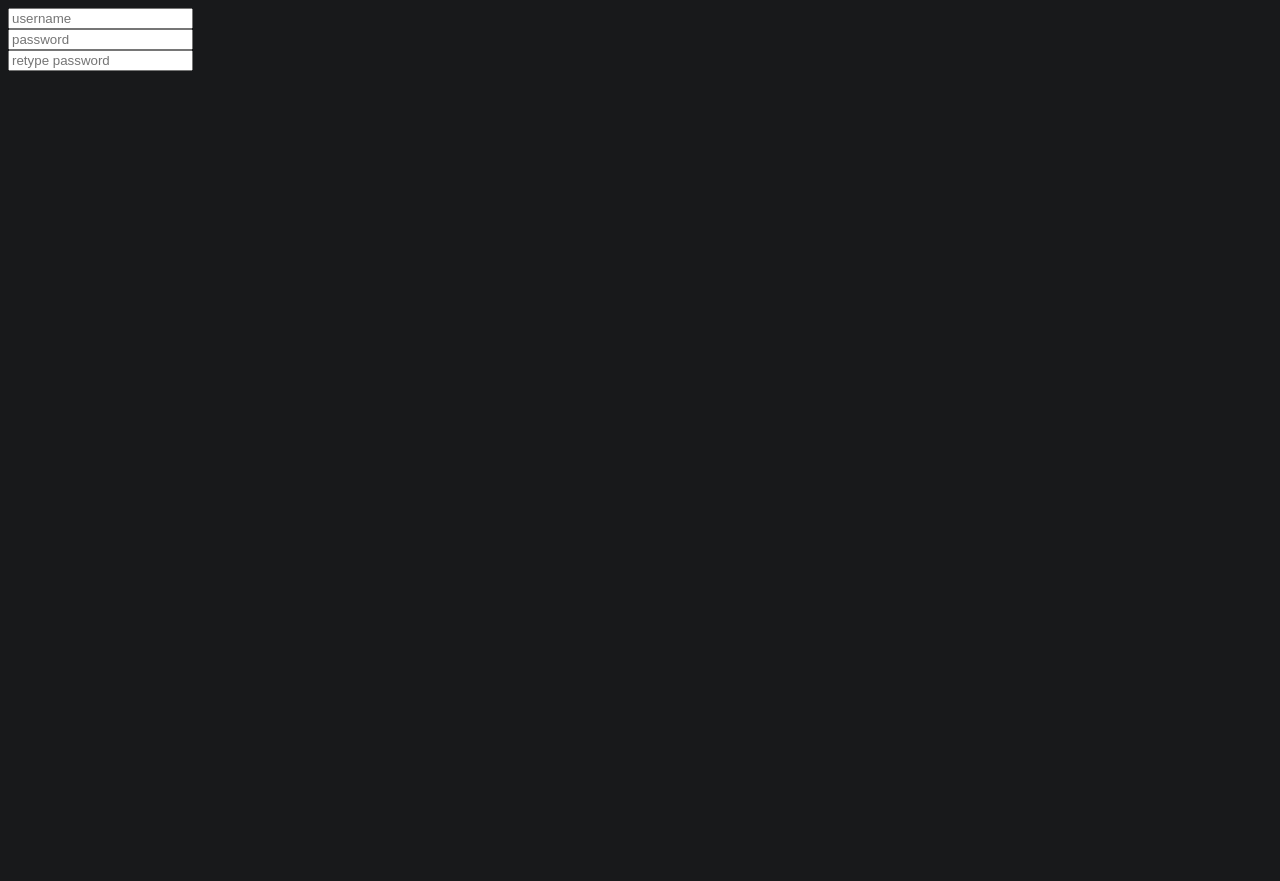
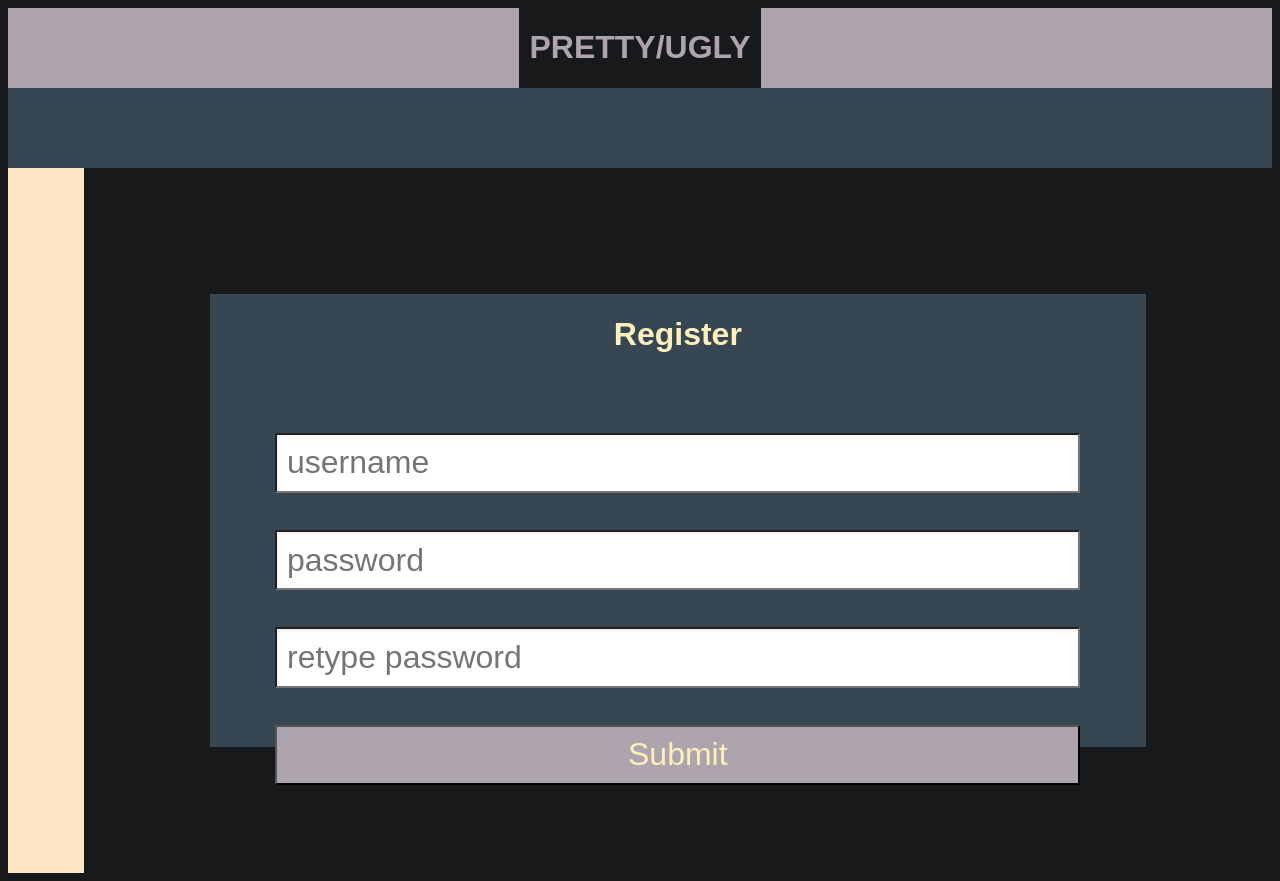
Before and after one commit to AustonBoyd/Pretty_Ugly, a plain HTML site: page register.html in a window 1280 px wide. Before the commit the page ends 800 px from the top, so only its background shows below. Drawn offline with Linux system fonts and the light colour scheme.

Commit message:
adding css changes to register page

```diff
--- a/register.html
+++ b/register.html
@@ -7,28 +7,32 @@
     <title>Register</title>
 </head>
 <body>
-    <div>
-        <div id="logo-div">
 
+    <div class="container">
+            <div class="logo-div">
+                <div class="logo">
+                    <h1>PRETTY/UGLY</h1>
                 </div>
             </div>
+
         <div class="bar"></div>
-    <div>
+        <div class="lower-container">
             <div class="img-div">
-            <div>
+                <div class="image">
 
                 </div>
             </div>
             <div class="register-container">
                 <div class="register">
+                    <h1>Register</h1>
                     <form action="">
                         <input type="text" id="username" name="username" placeholder="username"><br>
                         <input type="password" id="password" name="password" placeholder="password"><br>
                         <input type="password" id="retypepassword" name="retypepassword" placeholder="retype password"><br>
+                        <button type="submit">Submit</button>
                     </form>
-
                 </div>
-
+            </div>
         </div>
     </div>
 </body>
--- a/styles/register.css
+++ b/styles/register.css
@@ -1,3 +1,97 @@
+
+*{
+    /* border-radius: 2px;
+    border-color: blue;
+    border-style: solid; */
+}
+
 body{
     background-color: #18191B;
+    font-family: 'Anek Telugu', sans-serif;
 }
+
+.container{
+    /* display: flex;
+    flex-direction: column; */
+}
+
+.logo-div{
+    display: flex;
+    background-color: #AEA4AD;
+
+}
+
+.logo{
+    background-color: #18191B;
+    padding-left: 10px;
+    padding-right: 10px;
+    margin: 0 auto;
+}
+
+.bar{
+    background-color: #364652;
+    height: 5em;
+}
+
+.logo>h1{
+    color:#AEA4AD;
+}
+.logo-spacer{
+    width: 25px;
+    flex-grow: 1;
+}
+
+.register-container{
+    background-color: #364652;
+    margin: 10%;
+    flex-grow: 6;
+    text-align: center;
+}
+
+.register{
+   color: #FFEFBD;
+}
+
+.img-div{
+    background-color: bisque;
+    width: 2em;
+    flex-grow: 2;
+}
+
+.lower-container{
+    display: flex;
+    height: 90%;
+}
+
+form{
+    margin-top: 5em;
+
+}
+
+input{
+
+    font-size:2em;
+    padding:.3em;
+
+    margin:.6em auto 0;
+    position:relative;
+    top:50%;
+    display:block;
+    /* border-radius:.2em;border:1px solid #ddd; */
+    box-shadow:.05em .05em .1em rgba(50,50,50,.08) inset;
+    width:25.15em;
+    position:relative;
+}
+
+button{
+    width:25.15em;
+    font-weight: 400;
+    margin:.6em auto 0;
+    font-size:2em;
+    padding:.3em;
+    /* font-size: x-large; */
+    /* padding-top: 8px;
+    margin-bottom: 20px; */
+    color: #FFEFBD;
+    background-color: #AEA4AD;
+}
```
Lines whose indentation alone changed are shown as unchanged.
